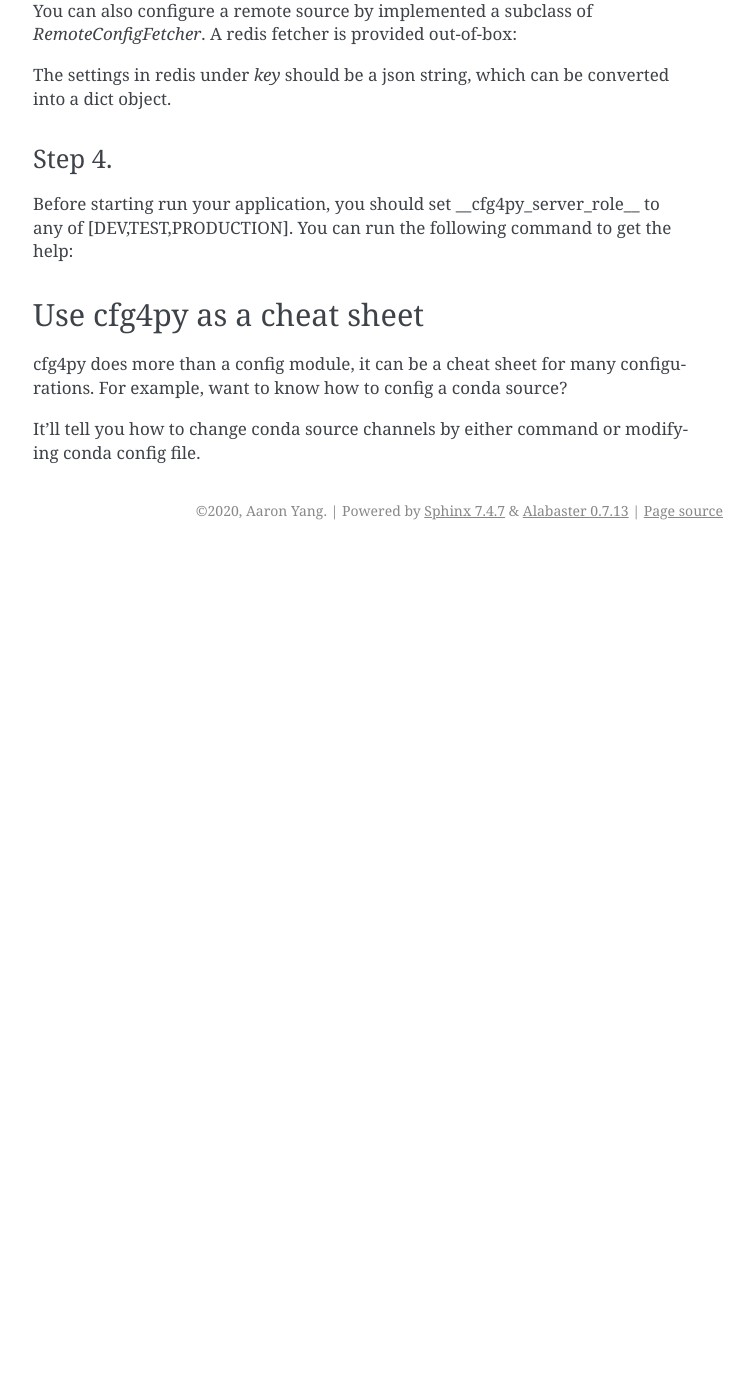
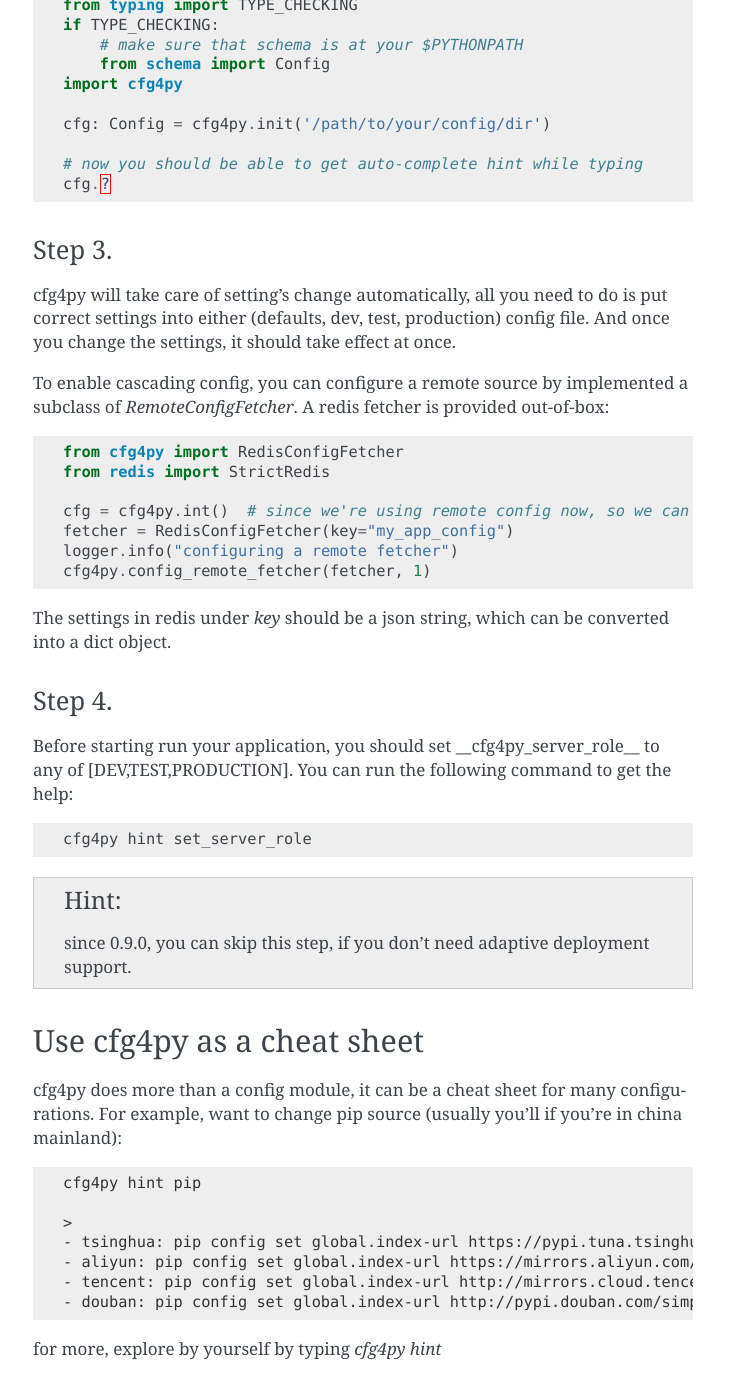
Before and after one commit to zillionare/cfg4py, a Sphinx documentation site: the page built from docs/usage.rst, in a window 1280 px wide and 1400 px high, scrolled down 1390 px. Shown: the whole window, without its empty margins (387-1141 px from the left). Built offline with Sphinx 7.4.7, drawn with Linux system fonts in a browser that asks for light colours; before the commit the page ends 1940 px from its top, so only the background shows below that; some of the changed text lies outside the part shown.

```diff
--- a/HISTORY.rst
+++ b/HISTORY.rst
@@ -23,6 +23,7 @@
 * rename cfg4py_auto_gen.py to schema.py
 
 0.9.0 (2020-12-03)
+---------------------
 * add strict mode: default is non-strict mode, which allows you run cfg4py without set environment variable __cfg4py_server_role__
 
     this is a **break** change. If you've used cfg4py in your project and it worked well, after upgrade to 0.9.0, you have to modify your init code as this:
--- a/docs/usage.rst
+++ b/docs/usage.rst
@@ -5,7 +5,9 @@
 Quick Guide
 -----------
 
-To use Cfg4Py in a project::
+To use Cfg4Py in a project:
+
+.. code:: python
 
     import cfg4py
 
@@ -32,8 +34,11 @@
 ~~~~~~~
 Use Cfg4Py tool to generate configuration templates:
 
-.. code-block::shell
-        cfg4py scaffold
+.. code:: console
+
+    cfg4py scaffold
+
+The output is:
 
 .. image:: static/scaffold.png
 
@@ -43,10 +48,12 @@
 ~~~~~~~
 Build config class, and import it into your project:
 
-.. code-block::bash
+.. code-block:: console
+
         cfg4py build /path/to/your/config/dir
 
-.. code-block::python
+.. code-block:: python
+
         from typing import TYPE_CHECKING
         if TYPE_CHECKING:
             # make sure that schema is at your $PYTHONPATH
@@ -63,10 +70,11 @@
 cfg4py will take care of setting's change automatically, all you need to do is put correct settings into either
 (defaults, dev, test, production) config file. And once you change the settings, it should take effect at once.
 
-You can also configure a remote source by implemented a subclass of `RemoteConfigFetcher`. A redis fetcher is
+To enable cascading config, you can configure a remote source by implemented a subclass of `RemoteConfigFetcher`. A redis fetcher is
 provided out-of-box:
 
-.. code-block::python
+.. code-block:: python
+
         from cfg4py import RedisConfigFetcher
         from redis import StrictRedis
 
@@ -82,15 +90,27 @@
 Before starting run your application, you should set __cfg4py_server_role__ to any of [DEV,TEST,PRODUCTION]. You can
 run the following command to get the help:
 
-.. code-block::bash
+.. code-block:: bash
+
         cfg4py hint set_server_role
+
+.. hint::
+
+        since 0.9.0, you can skip this step, if you don't need adaptive deployment support.
 
 Use cfg4py as a cheat sheet
 ----------------------------
-cfg4py does more than a config module, it can be a cheat sheet for many configurations. For example, want to know how
-to config a conda source?
+cfg4py does more than a config module, it can be a cheat sheet for many configurations. For example, want to change pip source (usually you'll if you're in china mainland):
 
-.. code-block::bash
-        cfg4py hint conda --usage
+.. code-block:: console
 
-It'll tell you how to change conda source channels by either command or modifying conda config file.
+        cfg4py hint pip
+
+        >
+        - tsinghua: pip config set global.index-url https://pypi.tuna.tsinghua.edu.cn/simple
+        - aliyun: pip config set global.index-url https://mirrors.aliyun.com/pypi/simple/
+        - tencent: pip config set global.index-url http://mirrors.cloud.tencent.com/pypi/simple
+        - douban: pip config set global.index-url http://pypi.douban.com/simple/
+
+
+for more, explore by yourself by typing `cfg4py hint`
```
Also changed, not shown: README.rst (+11 -5 lines), docs/conf.py (+23 -28 lines), docs/faq.rst (+5 -2 lines), cfg4py/resources/template.yaml (line endings or trailing spaces), setup.cfg (line endings or trailing spaces), 3 other files.
